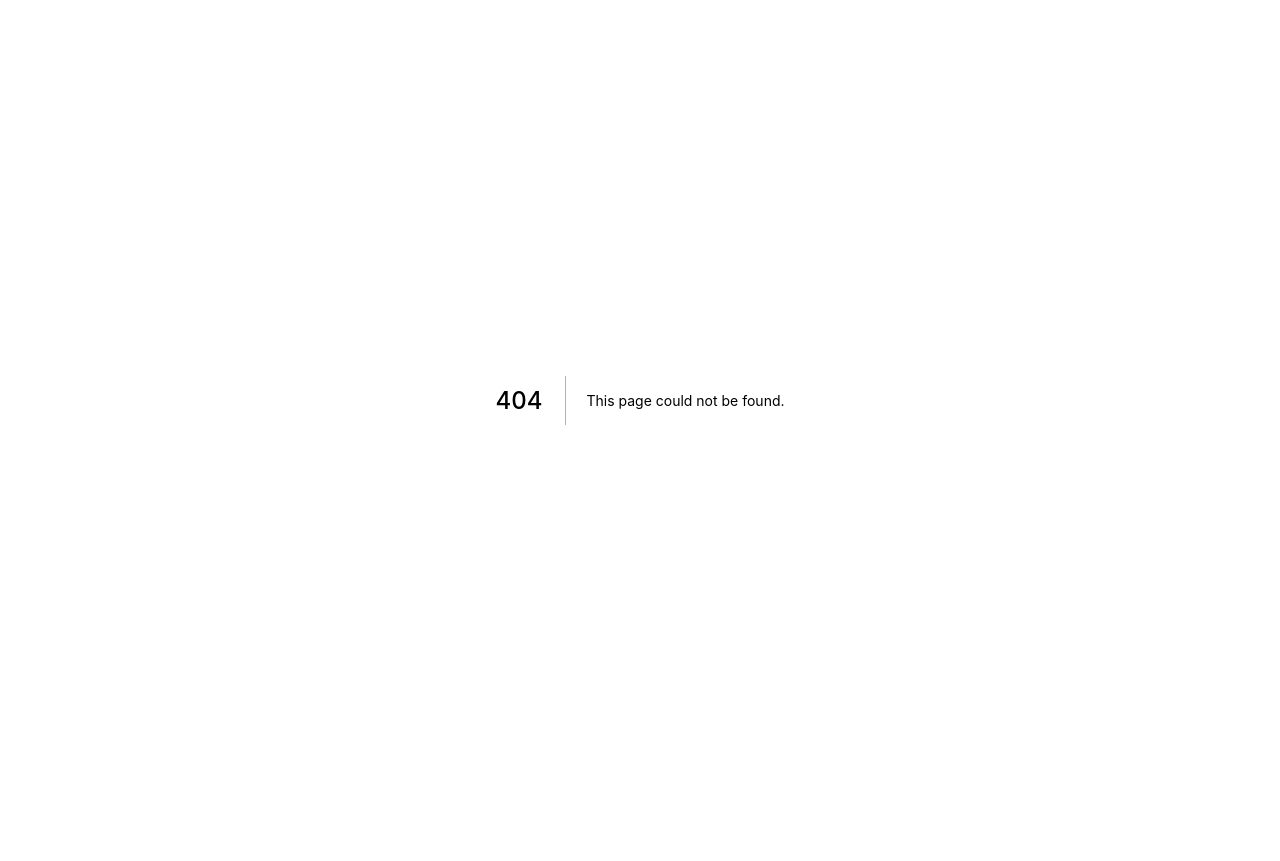
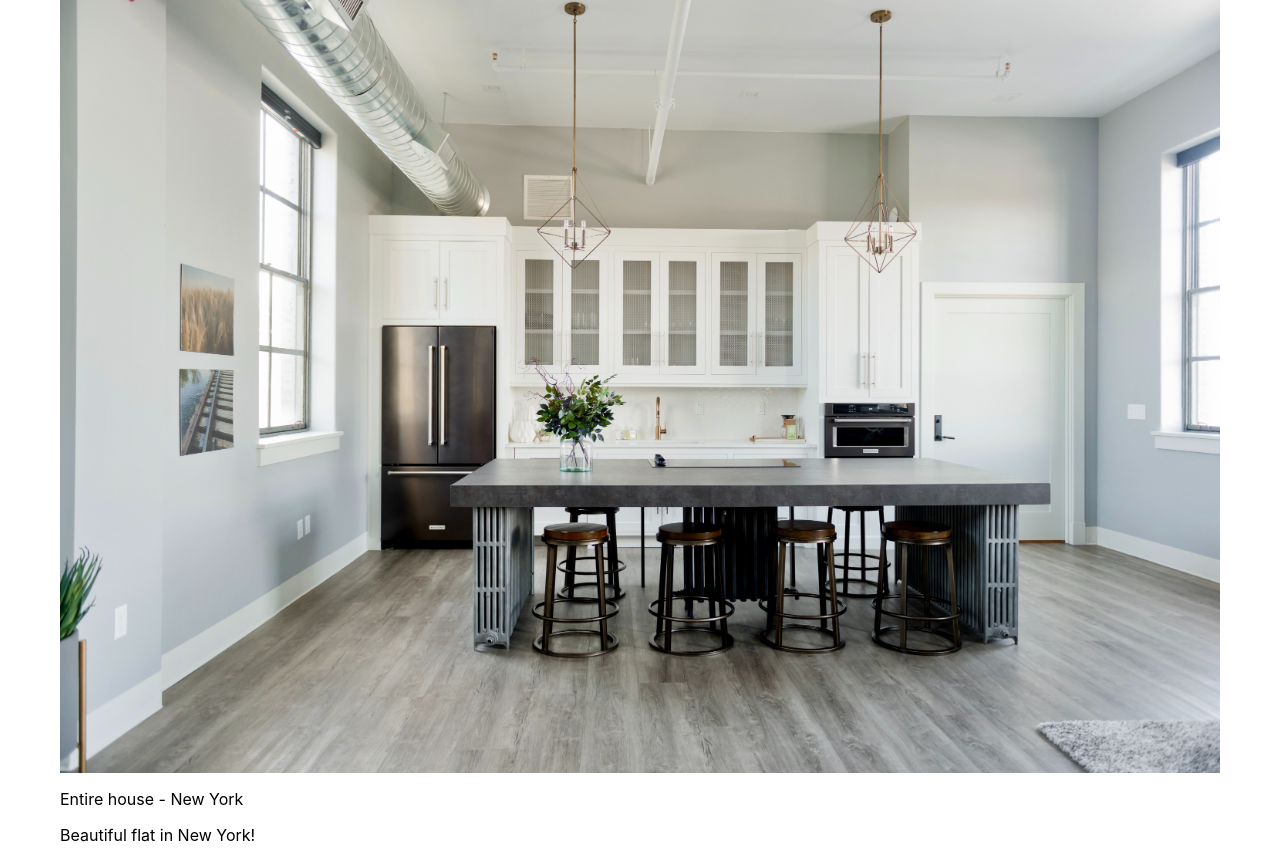
Before and after one commit to cnschwarz/airbnb-nextjs-clone, a Next.js app: page /houses/1 in a window 1280 px wide. Before the commit this address had no page. Before the commit the page ends 800 px from the top, so only its background shows below. Built offline with nearby package versions, Linux system fonts and the light colour scheme.

Commit message:
feat: add detail page for specific house item

```diff
--- a/houses.js
+++ b/houses.js
@@ -1,14 +1,22 @@
 export default [
     {
+        id: 1,
         picture: '/img/1.jpg',
         type: 'Entire house',
         town: 'New York',
-        title: 'Beautiful flat in New York!'
+        title: 'Beautiful flat in New York!',
+        description:
+            'Sed ut perspiciatis unde omnis iste natus error sit voluptatem accusantium doloremque laudantium, totam rem aperiam, eaque ipsa quae ab illo inventore veritatis et quasi architecto beatae vitae dicta sunt explicabo. Nemo enim ipsam voluptatem quia voluptas sit aspernatur aut odit aut fugit, sed quia consequuntur magni dolores eos qui ratione voluptatem sequi nesciunt. Neque porro quisquam est, qui dolorem ipsum quia dolor sit amet, consectetur, adipisci velit, sed quia non numquam eius modi tempora incidunt ut labore et dolore magnam aliquam quaerat voluptatem. Ut enim ad minima veniam, quis nostrum exercitationem ullam corporis suscipit laboriosam, nisi ut aliquid ex ea commodi consequatur? Quis autem vel eum iure reprehenderit qui in ea voluptate velit esse quam nihil molestiae consequatur, vel illum qui dolorem eum fugiat quo voluptas nulla pariatur',
+        guests: 4
     },
     {
+        id: 2,
         picture: '/img/2.jpg',
         type: 'Entire house',
         town: 'Amsterdam',
-        title: 'A house just outside of Amsterdam with a great view'
+        title: 'A house just outside of Amsterdam with a great view',
+        description:
+            'Sed ut perspiciatis unde omnis iste natus error sit voluptatem accusantium doloremque laudantium, totam rem aperiam, eaque ipsa quae ab illo inventore veritatis et quasi architecto beatae vitae dicta sunt explicabo. Nemo enim ipsam voluptatem quia voluptas sit aspernatur aut odit aut fugit, sed quia consequuntur magni dolores eos qui ratione voluptatem sequi nesciunt. Neque porro quisquam est, qui dolorem ipsum quia dolor sit amet, consectetur, adipisci velit, sed quia non numquam eius modi tempora incidunt ut labore et dolore magnam aliquam quaerat voluptatem. Ut enim ad minima veniam, quis nostrum exercitationem ullam corporis suscipit laboriosam, nisi ut aliquid ex ea commodi consequatur? Quis autem vel eum iure reprehenderit qui in ea voluptate velit esse quam nihil molestiae consequatur, vel illum qui dolorem eum fugiat quo voluptas nulla pariatur',
+        guests: 4
     }
 ]
--- /dev/null
+++ b/pages/houses/[id].js
@@ -0,0 +1,34 @@
+import Head from 'next/head'
+import houses from '../../houses.js'
+import Image from 'next/image'
+
+export default function House(props) {
+    return (
+        <div>
+            <Head>
+                <title>{props.house.title}</title>
+            </Head>
+            <Image
+                alt="House picture"
+                src={props.house.picture}
+                layout="responsive"
+                objectFit="cover"
+                width={6}
+                height={4} />
+            <p>
+                {props.house.type} - {props.house.town}
+            </p>
+            <p>{props.house.title}</p>
+        </div>
+    )
+}
+
+export async function getServerSideProps({ query }) {
+    const { id } = query
+
+    return {
+        props: {
+            house: houses.filter((house) => house.id === parseInt(id))[0]
+        }
+    }
+}
```
Also changed, not shown: components/House.js (+15 -4 lines).
